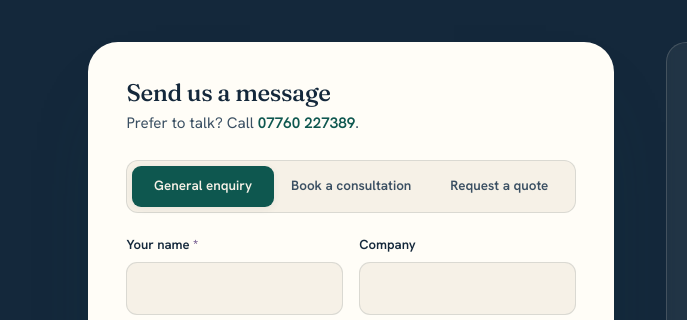
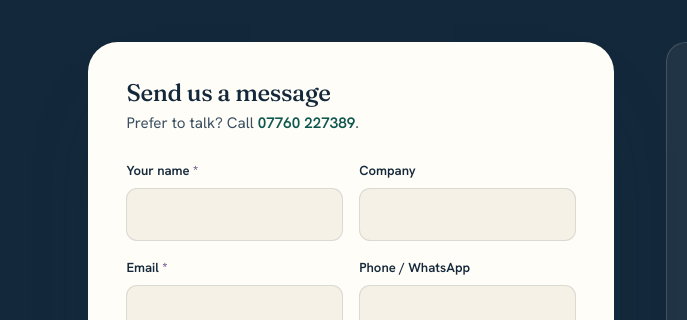
Before and after one commit to lifelonglearning123/website-chrisroberts, a website: page index.html in a window 1280 px wide. Shown: the part 11451-11771 px from the top of the page, 0-687 px from the left. Drawn offline with Linux system fonts and the light colour scheme; a script that the page names is missing.

Commit message:
remove one of the calendar settings

```diff
--- a/index.html
+++ b/index.html
@@ -745,12 +745,6 @@
             <label>Leave this blank<input type="text" name="company_website" tabindex="-1" autocomplete="off" /></label>
           </div>
 
-          <div class="seg" role="radiogroup" aria-label="What do you need?">
-            <label><input type="radio" name="enquiryType" value="General enquiry" checked /><span>General enquiry</span></label>
-            <label><input type="radio" name="enquiryType" value="Book a consultation" /><span>Book a consultation</span></label>
-            <label><input type="radio" name="enquiryType" value="Request a quote" /><span>Request a quote</span></label>
-          </div>
-
           <div class="field-row">
             <div class="field">
               <label for="name">Your name <span class="req">*</span></label>
```
